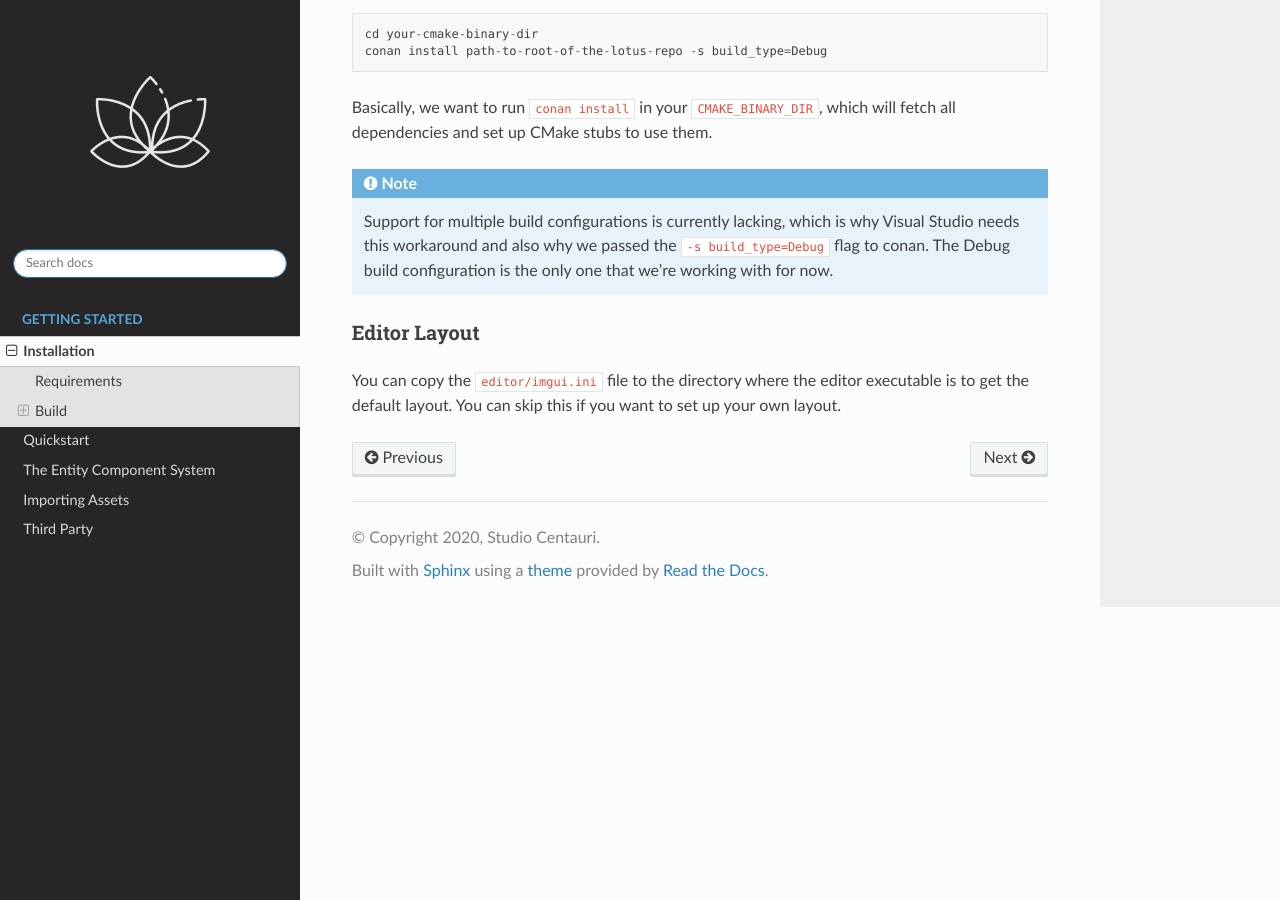
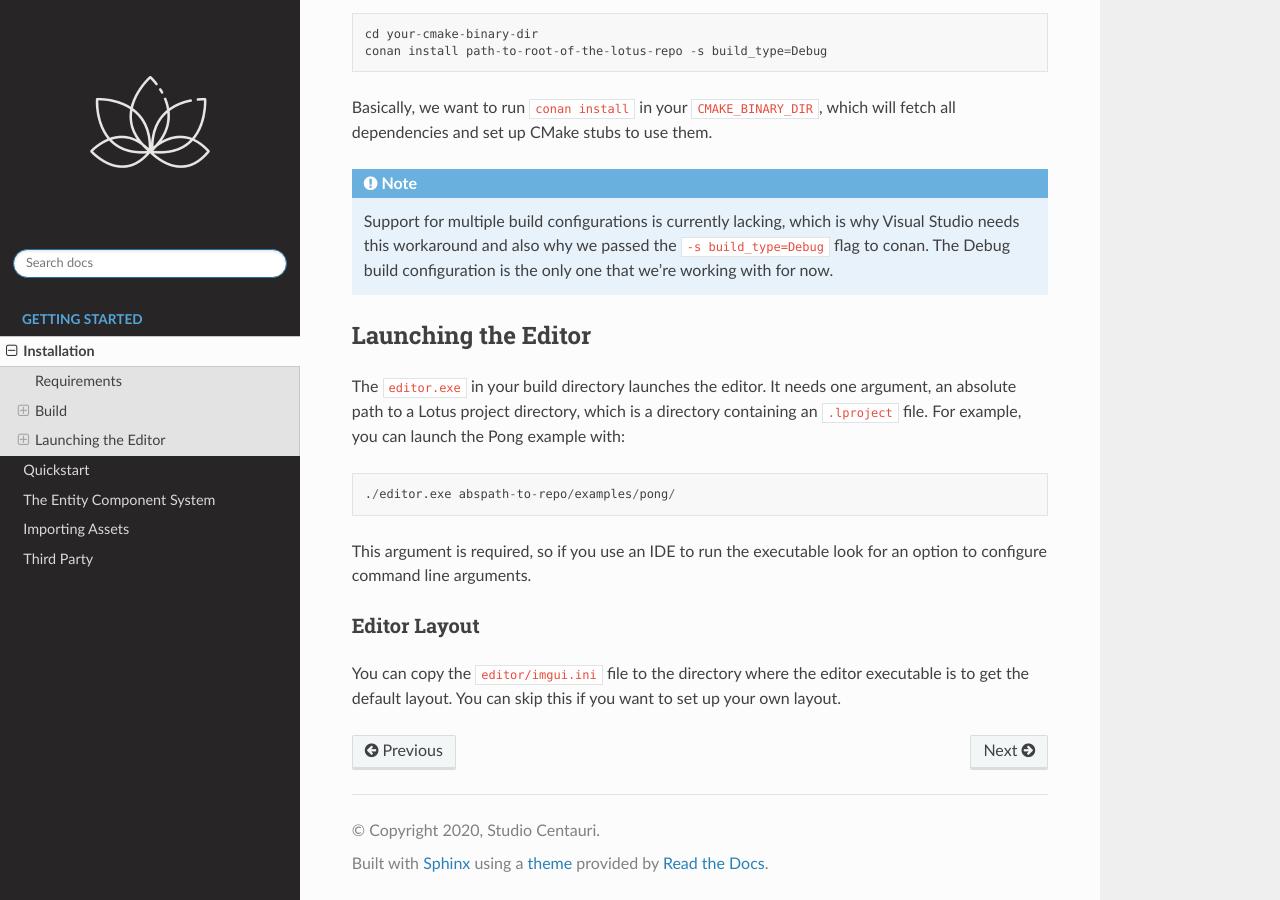
Before and after one commit to mayant15/lotus, a Sphinx documentation site: the page built from docs/manual/install.rst, in a window 1280 px wide and 900 px high, scrolled down 833 px. Built offline with Sphinx 7.4.7 and the Read the Docs theme 2.0.0, drawn with Linux system fonts in a browser that asks for light colours.

Commit message:
[docs] explain editor launch arguments

```diff
--- a/docs/manual/install.rst
+++ b/docs/manual/install.rst
@@ -41,6 +41,16 @@ Basically, we want to run ``conan install`` in your ``CMAKE_BINARY_DIR``, which
    Support for multiple build configurations is currently lacking, which is why Visual Studio needs this workaround and also why we passed
    the ``-s build_type=Debug`` flag to conan. The Debug build configuration is the only one that we're working with for now.
 
+
+Launching the Editor
+--------------------
+
+The ``editor.exe`` in your build directory launches the editor. It needs one argument, an absolute path to a Lotus project directory, which is a directory containing an ``.lproject`` file. For example, you can launch the Pong example with::
+
+    ./editor.exe abspath-to-repo/examples/pong/
+
+This argument is required, so if you use an IDE to run the executable look for an option to configure command line arguments.
+
 Editor Layout
 +++++++++++++
 
```
